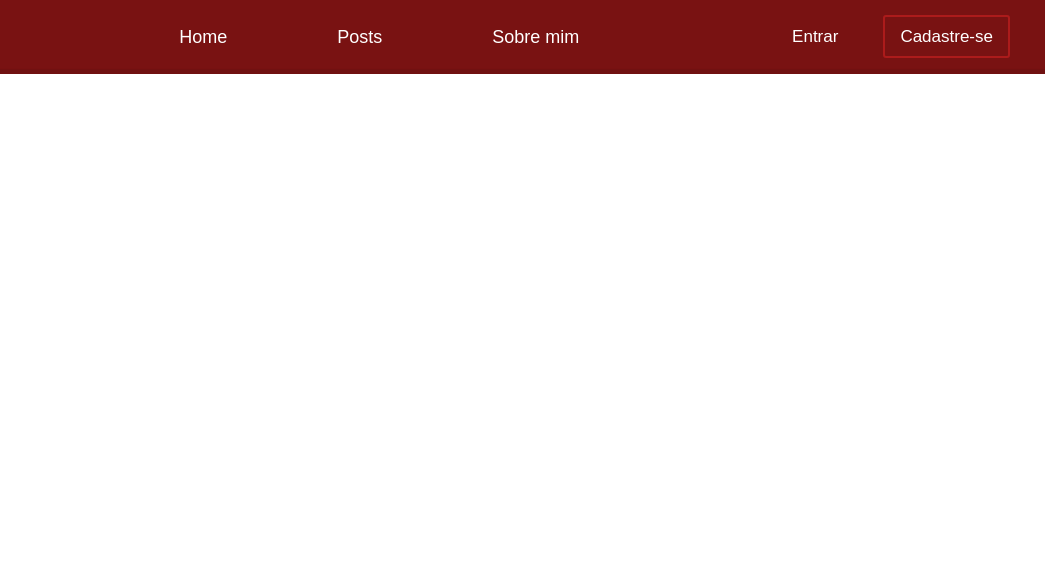
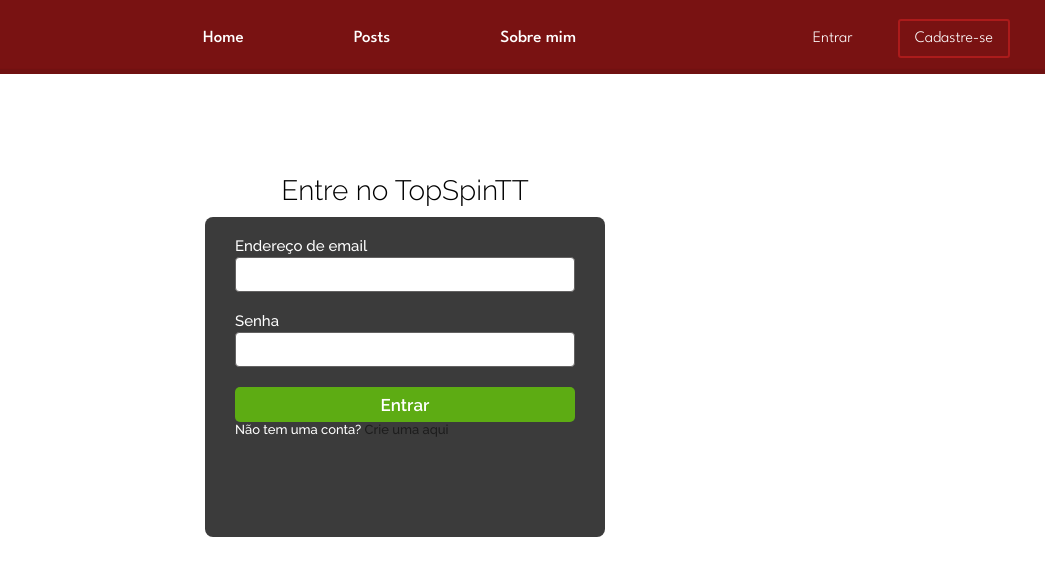
Before and after one commit to RafaelTokko/TopSpinTT, a website: page public/login.html in a window 1280 px wide. Shown: the full height of the page, 235-1280 px from the left. Drawn offline with Linux system fonts and the light colour scheme.

Commit message:
configurações do css no pagina login e alterações no index geral

```diff
--- a/public/login.html
+++ b/public/login.html
@@ -5,6 +5,7 @@
     <meta name="viewport" content="width=device-width, initial-scale=1.0">
     <title>Entre no TopSpinTT</title>
     <link rel="stylesheet" href="style/style.css">
+    <link rel="stylesheet" href="style/login.css">
     <link rel="shortcut icon" type="imagex/png" href="./assets/logo/icone.png">
 </head>
 <body>
@@ -33,7 +34,19 @@
     </header>
 
     <main>
-
+        <div class="texto">Entre no TopSpinTT</div>
+        <div class="div-login-cadastro">
+            <div class="tela-login-cadastro">
+                <div class="formulario">
+                    <p>Endereço de email</p>
+                    <input type="text" id="ipt_email">
+                    <p>Senha</p>
+                    <input type="password" id="ipt_senha">
+                    <button>Entrar</button>
+                    <div class="semconta">Não tem uma conta? <a href="">Crie uma aqui</a></div>
+                </div>
+            </div>
+        </div>
     </main>
 
     <footer>
--- /dev/null
+++ b/public/style/login.css
@@ -0,0 +1,114 @@
+@import url('https://fonts.googleapis.com/css2?family=League+Spartan:wght@100..900&display=swap');
+@import url('https://fonts.googleapis.com/css2?family=Raleway:ital,wght@0,100..900;1,100..900&display=swap');
+main {
+    display: flex;
+    justify-content: flex-start;
+    align-items: center;
+    flex-direction: column;
+    height: 100vh;
+}
+
+.texto {
+
+    padding: 100px 0 10px 0;
+    font-family: "Raleway", sans-serif;
+    font-optical-sizing: auto;
+    font-size: 28px;
+    font-weight: 340;
+    font-style: normal;
+
+}
+
+
+
+
+
+.div-login-cadastro {
+
+}
+
+.tela-login-cadastro {
+    display: flex;
+    justify-content: center;
+    width: 50vh;
+    height: 40vh;
+    background-color: rgba(10, 10, 10, 0.8);;
+    border-radius: 8px;
+}
+
+.formulario {
+    display: flex;
+    align-items: flex-start;
+    justify-content: flex-start;
+    width: 100%;
+    padding: 0px 30px 10px 30px;
+    display: flex;
+    flex-direction: column;
+}
+
+.tela-login-cadastro .formulario p {
+    font-family: "Raleway";
+    font-size: 15px;
+    font-weight: 500;
+    color: white;
+
+    margin-top: 20px;
+}
+.tela-login-cadastro .formulario input{
+    margin-top: 2px;
+    width: 100%;
+    height: 35px;
+    font-size: 13px;
+    border: solid 1px #636262;
+    border-radius: 4px;
+    padding: 0px 8px;
+    box-sizing: border-box;
+    outline: none;
+    transition: ease-in 0.2s;
+}
+
+.tela-login-cadastro .formulario input:focus {
+    border: solid 1px blue;
+}
+
+.tela-login-cadastro .formulario button{
+    align-self: center;
+    color: #fff;
+    font-family: "Raleway", sans-serif;
+    font-weight: 550;
+    font-size: 17px;
+    width: 100%;
+    height: 35px;
+    border-radius: 5px;
+    outline: none;
+    margin-top: 20px;
+    background-color: #5dac13;
+    border: 0;
+    transition: ease-in 0.2s;
+}
+
+.tela-login-cadastro .formulario button:hover{
+    background-color: #6fce17;
+}
+
+.tela-login-cadastro .formulario button:active {
+    color: #a5a5a5;
+    background-color: #549c11;
+    transition: ease-out 0s;
+
+}
+.semconta, .semconta a{
+    font-family: "Raleway";
+    font-size: 13px;
+    font-weight: 500;
+    text-decoration: none;
+    color: white;
+}
+
+.semconta a {
+    color: #1d1d1d;
+}
+
+.semconta a:hover {
+    color: ;
+}
--- a/public/style/style.css
+++ b/public/style/style.css
@@ -1,8 +1,7 @@
-/* General Reset */
+@import url('https://fonts.googleapis.com/css2?family=Inter:ital,opsz,wght@0,14..32,100..900;1,14..32,100..900&display=swap');
 * {
     margin: 0;
     padding: 0;
-    text-decoration: none;
 }
 
 header {
@@ -30,7 +29,8 @@
 }
 
 nav ul li a {
-    font-size: 18px;
+    font-size: 17px;
+    font-weight: 500;
     color: white;
     text-decoration: none;
     padding: 15px 30px;
@@ -50,7 +50,8 @@
 nav .login-cadastro ul li a {
     padding: 10px 15px;
     margin: 0;
-    font-size: 17px;
+    font-size: 16px;
+    font-weight: 350;
     transition: all 0.15s ease;
 }
 
```
